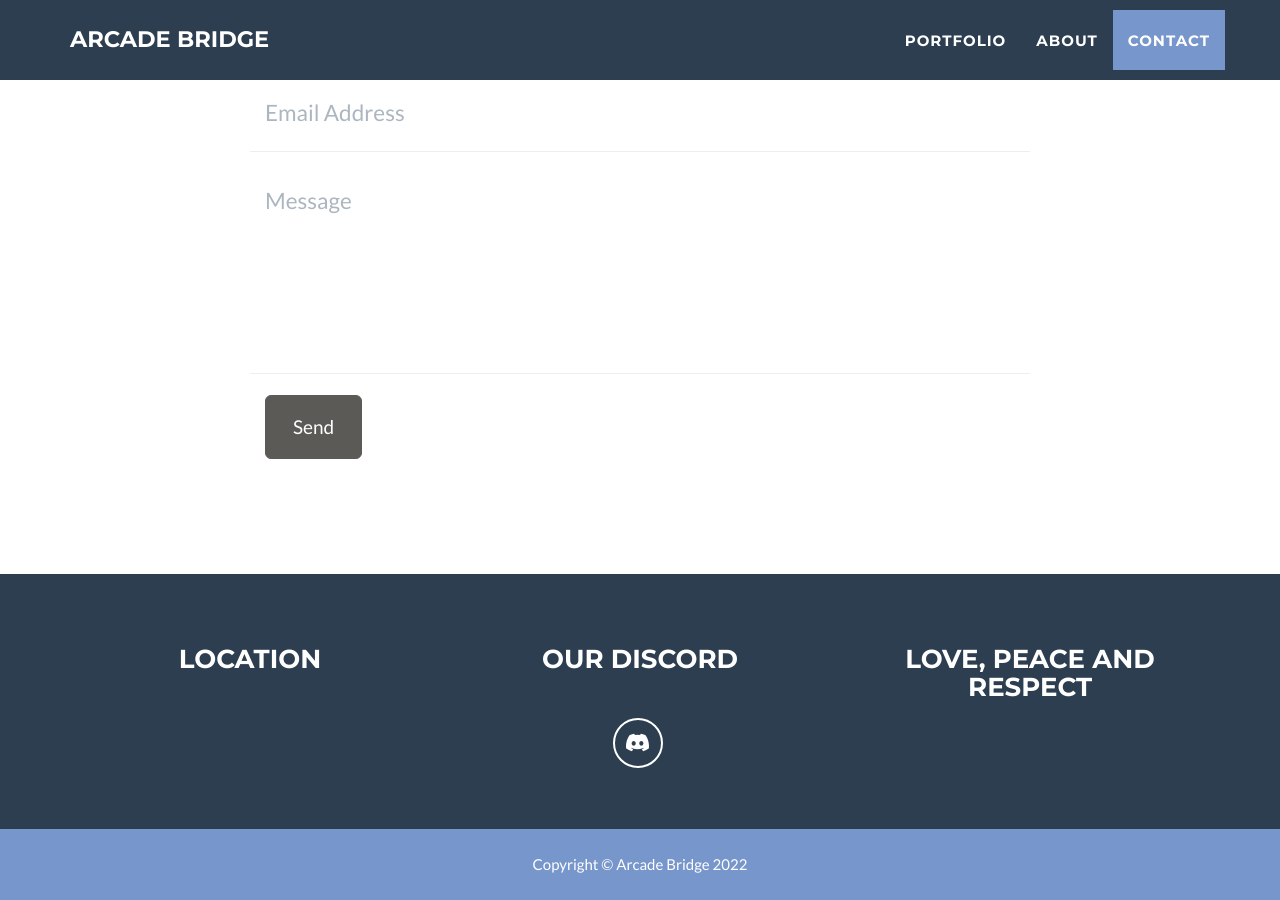
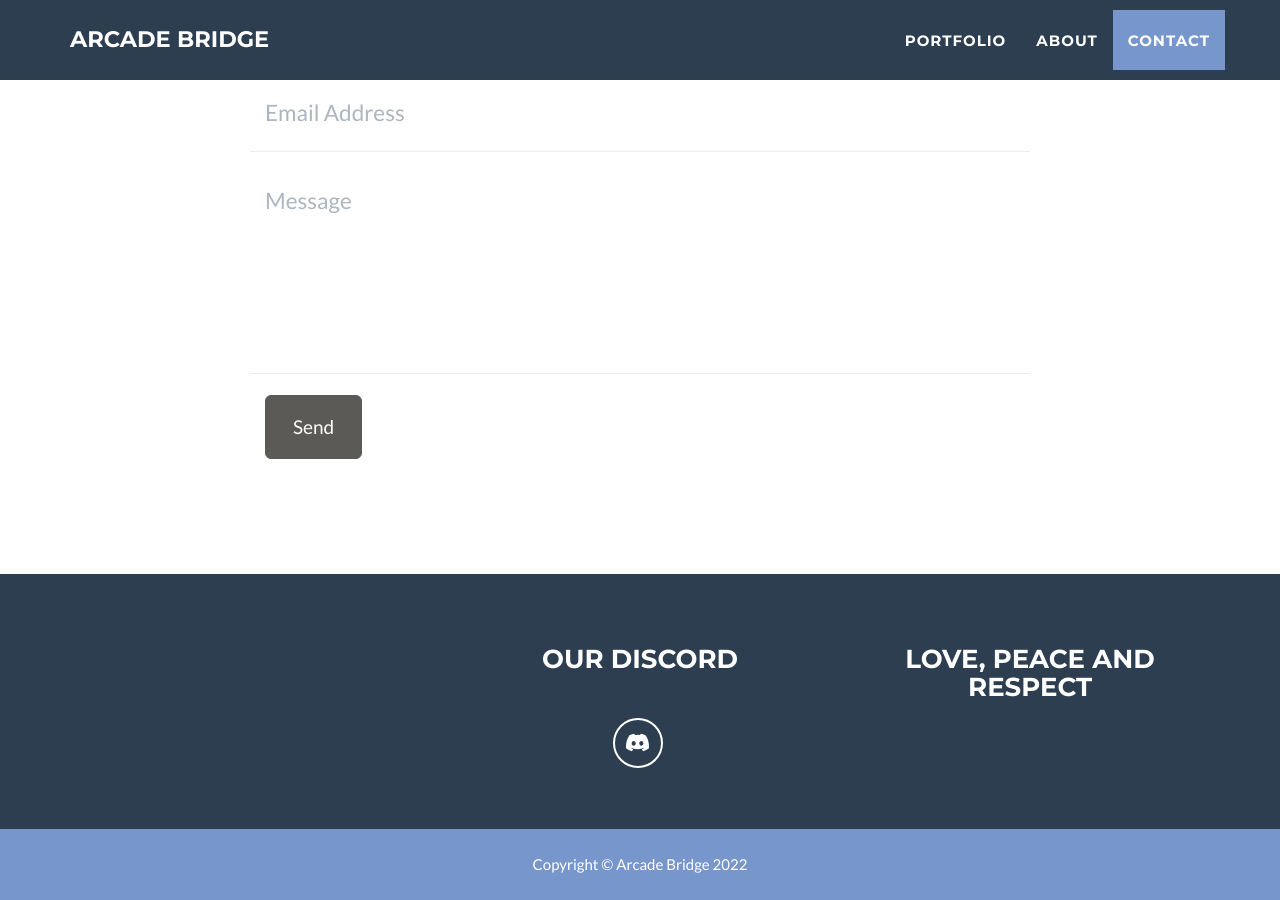
Before and after one commit to arcadebridge/arcadebridge.github.io, a Jekyll site: the page built from _posts/2022-10-03-project-1.markdown, in a window 1280 px wide and 900 px high, scrolled down 1868 px. Built offline with Jekyll 4.4.1, drawn with Linux system fonts in a browser that asks for light colours.

Commit message:
update config

```diff
--- a/_config.yml
+++ b/_config.yml
@@ -33,7 +33,6 @@ color:
 # Footer settings
 footer:
   copyright: Arcade Bridge
-  location: Location
   social: Our Discord
   credits: Love, Peace and Respect
 
```
